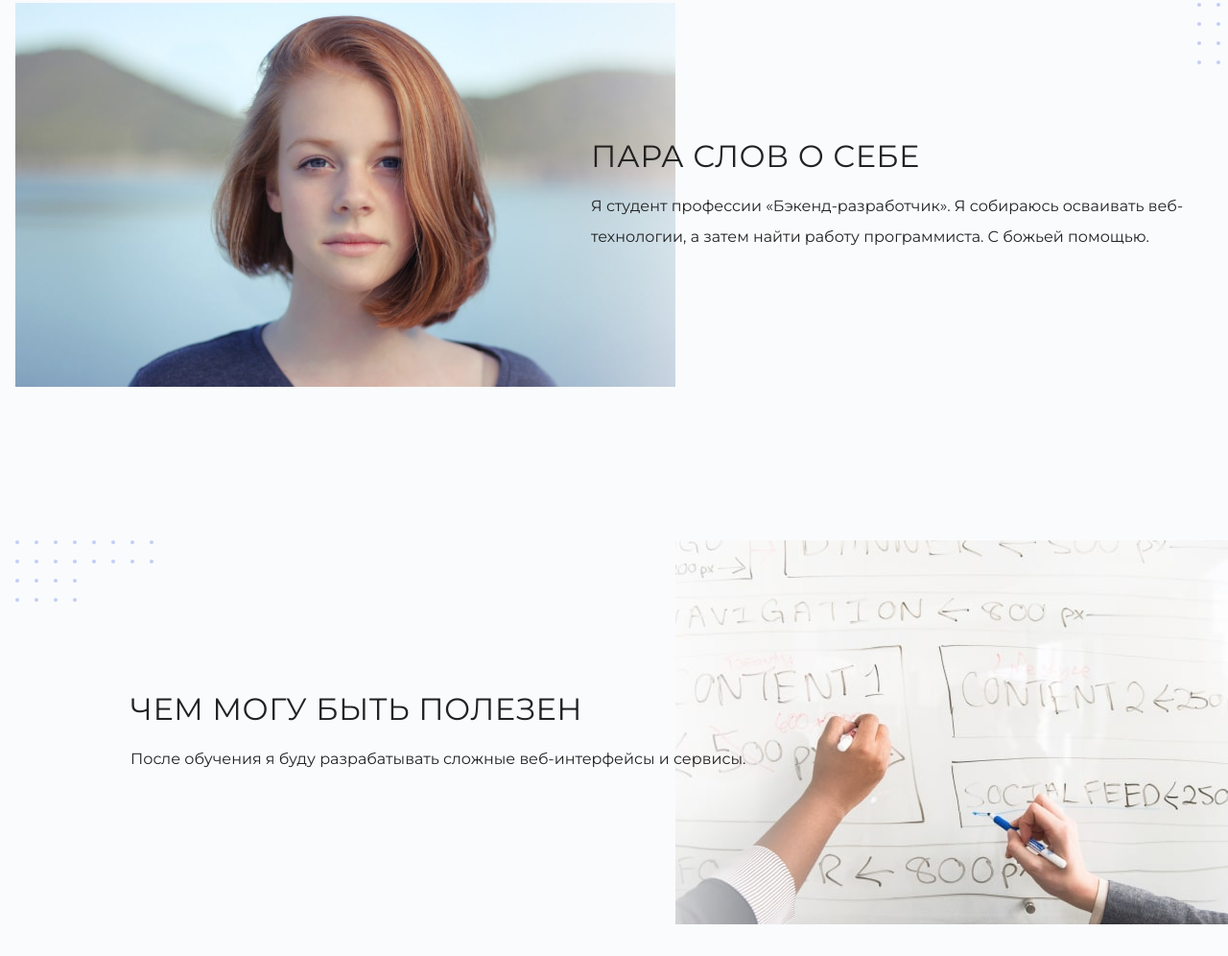
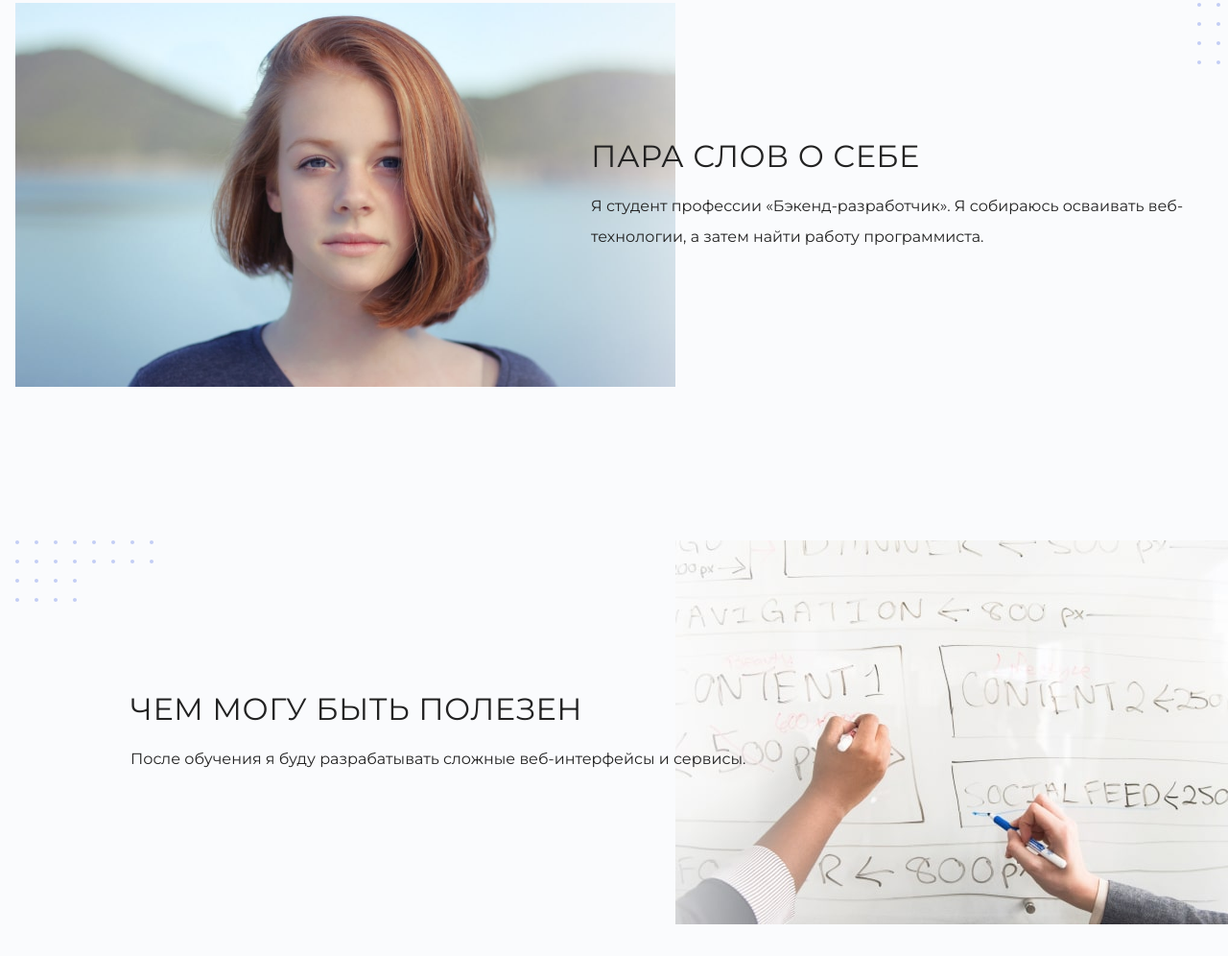
Before and after one commit to g123udini/my-site, a plain HTML site: page index.html in a window 1280 px wide. Shown: the part 1037-2033 px from the top of the page at 96% size. Drawn offline with Linux system fonts and the light colour scheme.

Commit message:
Update index.html

```diff
--- a/index.html
+++ b/index.html
@@ -31,7 +31,7 @@
           </figure>
           <div>
             <h3>Пара слов о себе</h3>
-            <p>Я студент профессии «Бэкенд-разработчик». Я собираюсь осваивать веб-технологии, а затем найти работу программиста. С божьей помощью.</p>
+            <p>Я студент профессии «Бэкенд-разработчик». Я собираюсь осваивать веб-технологии, а затем найти работу программиста.</p>
           </div>
           <div>
             <h3>Чем могу быть полезен</h3>
```
